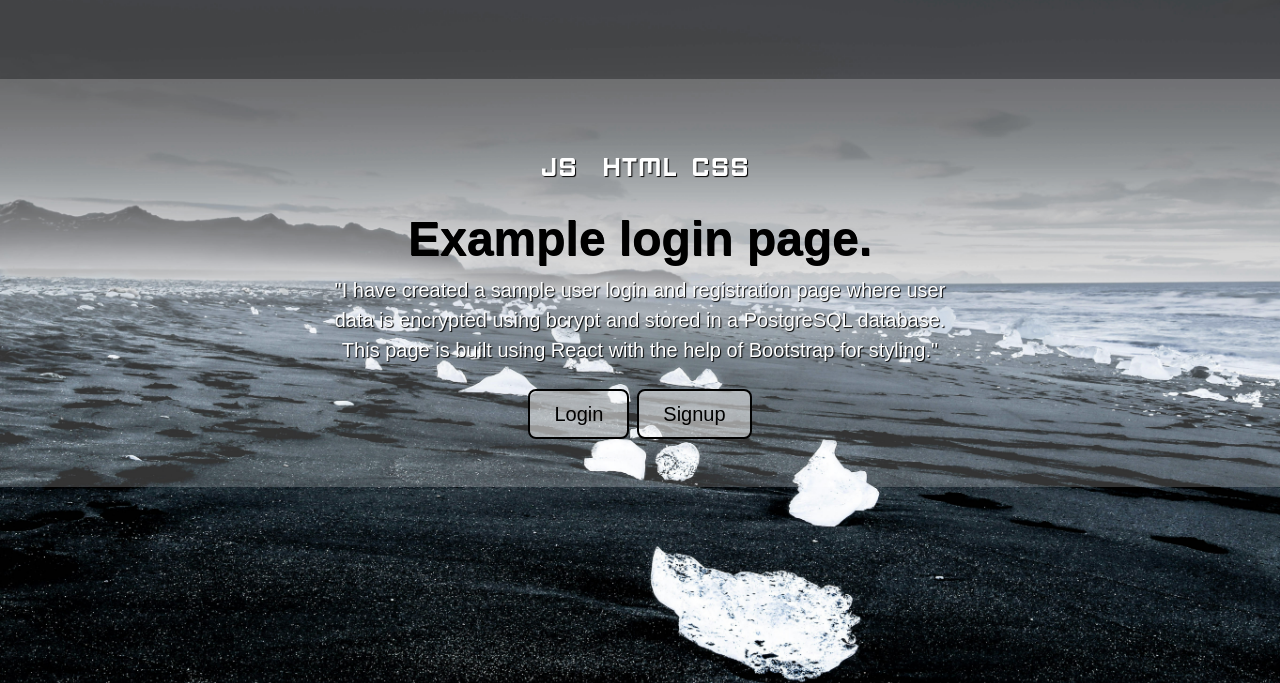
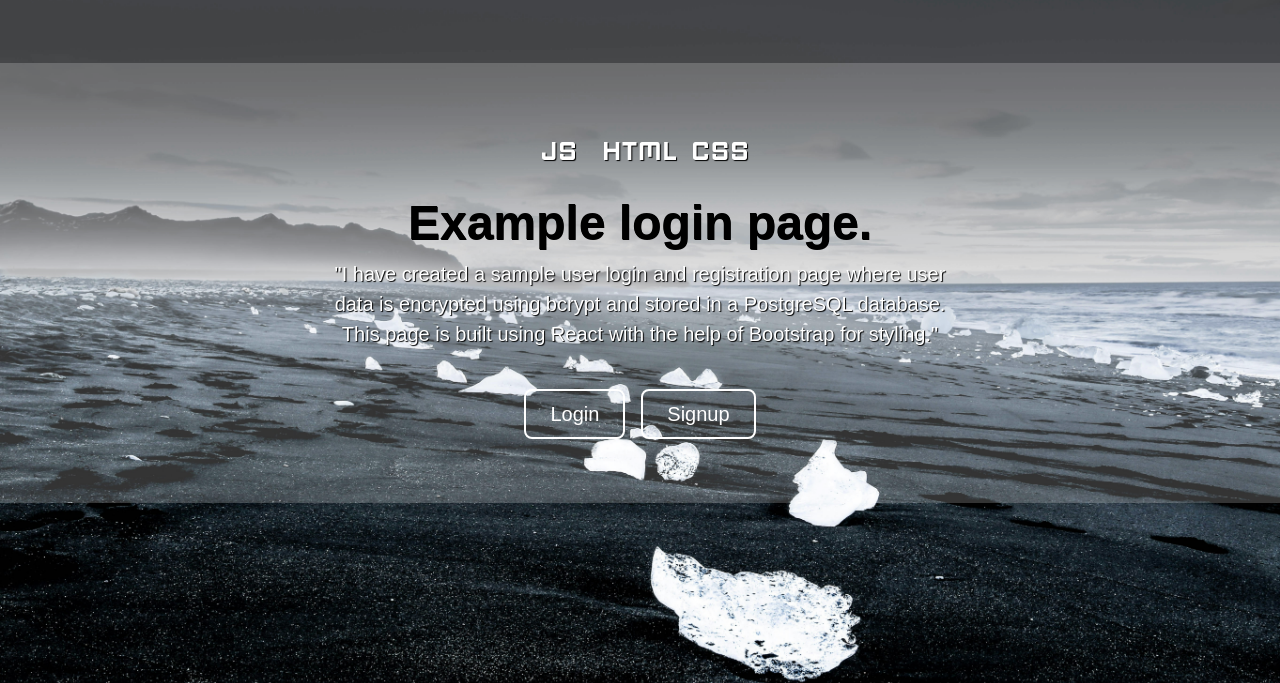
Before and after one commit to Dawka86/Login-and-Registration, a React (Create React App) app: page / in a window 1280 px wide. Shown: the part 117-800 px from the top of the page. Built offline with nearby package versions, Linux system fonts and the light colour scheme.

Commit message:
date added

```diff
--- a/src/components/home.js
+++ b/src/components/home.js
@@ -13,7 +13,7 @@ export default function Home() {
           <p className="lead mb-4 descriptive_text">
           "I have created a sample user login and registration page where user data is encrypted using bcrypt and stored in a PostgreSQL database. This page is built using React with the help of Bootstrap for styling."
           </p>
-          <div className="d-grid gap-2 d-sm-flex justify-content-sm-center">
+          <div className="d-grid gap-3 d-sm-flex justify-content-sm-center p-3">
             <Link to="/submit">
               <button
                 type="button"
--- a/src/components/login.js
+++ b/src/components/login.js
@@ -7,6 +7,8 @@ export default function Login() {
   const [password, setPassword] = useState("");
   const [message, setMessage] = useState("");
   const [confirmPassword, setConfirmPassword] = useState("");
+  const currentDate = new Date();
+
 
   const handleSubmit = async (e) => {
     e.preventDefault();
@@ -80,7 +82,7 @@ export default function Login() {
         <button className="w-100 btn btn-lg btn-primary" type="submit ">
           Sign in
         </button>
-        <p className="mt-3 mb-3 date_text">© 2024</p>
+        <p className="mt-3 mb-3 date_text"> © {currentDate.getFullYear()}</p>
       </form>
       <p>{message}</p>
       <Link to="/">Back to main page</Link>
--- a/src/styles.css
+++ b/src/styles.css
@@ -60,12 +60,13 @@
   text-shadow: 1px 1px 1px black;
 }
 .button_decoration{
-  color: rgb(0, 0, 0);
-  border:  solid 2px rgb(0, 0, 0);
-  background-color: rgba(255, 255, 255, 0.5);
+  color: rgb(255, 255, 255);
+  border:  solid 2px rgb(255, 255, 255);
+
 
 }
 .button_decoration:hover{
   color: rgb(255, 255, 255);
-  border:  solid 2px rgb(0, 0, 0);
+  border:  solid 2px rgb(254, 254, 254);
+  background-color: rgba(85, 119, 222, 0.5);
 }
```
